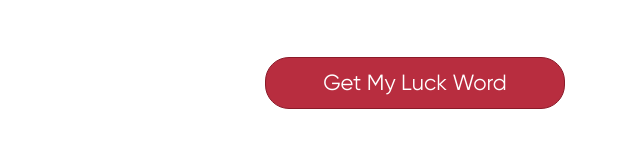
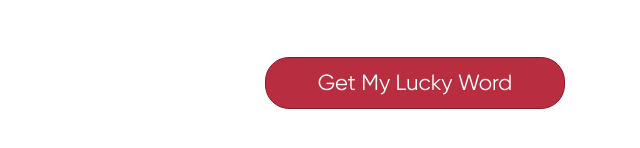
Before and after one commit to WeldonJiang/annual-report, a Vue app in the folder front-end/: page /#/ in a window 1280 px wide. Both pictures are taken after a click on the link "Start our journey". Shown: the part 798-946 px from the top of the page, without its empty margins (640-1280 px from the left). Built offline with nearby package versions, Linux system fonts and the light colour scheme; a web font is replaced by a local one.

Commit message:
lucky word

```diff
--- a/front-end/src/components/menu.vue
+++ b/front-end/src/components/menu.vue
@@ -29,7 +29,7 @@
       <a href="#"><span @click="start">Start our journey</span></a>
     </div>
     <div id="tx6" style="display:none;">
-      <a href="#"><span @click="second">Get My Luck Word</span></a>
+      <a href="#"><span @click="second">Get My Lucky Word</span></a>
     </div>
     <div id="second-page" class="animsition" style="display: none;z-index: -1;">
       <!--Header-->
```
